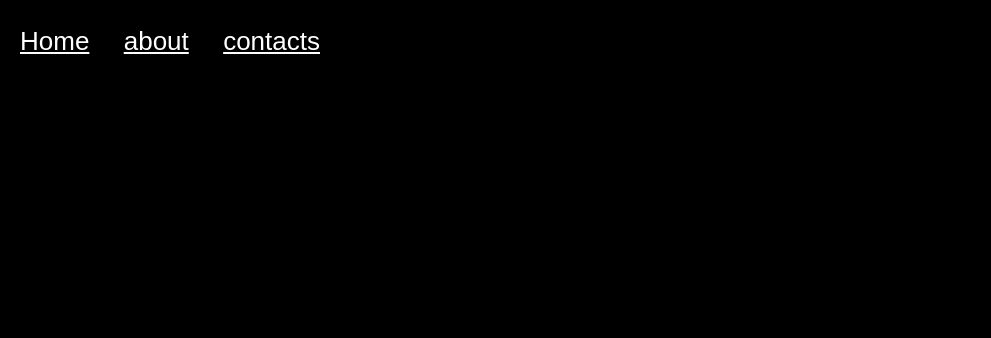
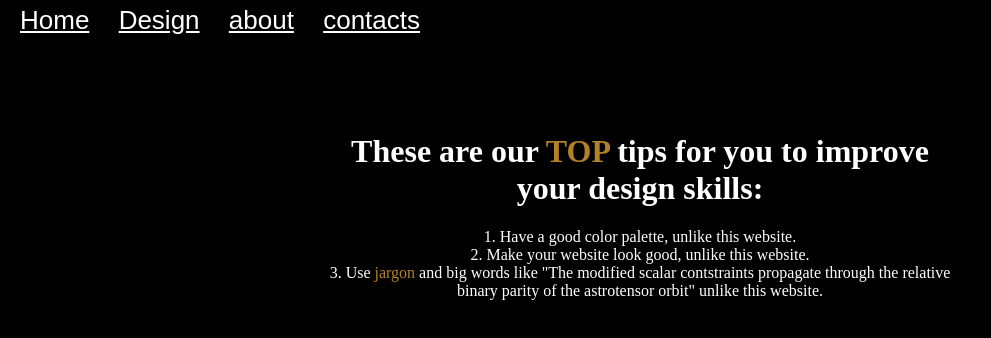
Before and after one commit to Juggle6/casual-programming, a React (Vite) app: page /Design in a window 1280 px wide. Before the commit this address had no page. Shown: the top 338 px of the page, without its empty margins (0-991 px from the left). Built offline with nearby package versions, Linux system fonts and the light colour scheme.

Commit message:
Added a new page for design tips with nonsense

```diff
--- a/src/App.jsx
+++ b/src/App.jsx
@@ -1,5 +1,6 @@
 import './App.css'
 import Home from './Pages/home/home.jsx'
+import DesignPage from './Pages/designPage/design'
 import Menu from './components/NavBar/menu'
 import Timeline from './components/timeline/timeline.jsx'
 import ContactsPage from './Pages/contactsPage/contactsPage.jsx';
@@ -15,17 +16,22 @@ const router = createBrowserRouter([
   {
     path: "/",
     element: <Home />,
-    errorElement: <ErrorPage />
+    errorElement: <ErrorPage />,
   },
   {
     path: "/about",
     element: <AboutPage />,
-    errorElement: <ErrorPage />
+    errorElement: <ErrorPage />,
     },
   {
     path: "/contacts",
     element: <ContactsPage />,
-    errorElement: <ErrorPage />
+    errorElement: <ErrorPage />,
+  },
+  {
+    path: "/Design",
+    element: <DesignPage />,
+    errorElement: <errorPage />,
   },
 ]);
 
--- a/src/Pages/contactsPage/contactsPage.css
+++ b/src/Pages/contactsPage/contactsPage.css
@@ -12,20 +12,30 @@ body {
 
 @keyframes fallDown {
     0% {
-        transform: translateY(-300px)
+        transform: scale(1.1, .9) translateY(-600px);
+    }
+    15% {
+        transform: scale(.9, 1.1) translateY(0);
+    }
+    36% {
+        transform: scale(1,1) translateY(0);
+    }
+    46% {
+        transform: scale(1.1, .9) translateY(0);
+    }
+    66% {
+        transform: scale(.9, 1.1) translateY(-100px);
+    }
+    86% {
+        transform: scale(1.05 .95) translateY(0);
+    }
+    93% {
+        transform: scale(1,1) translateY(-7px);
+    }
+    100% {
+        transform: scale(1,1) translateY(0);
     }
 
-    33% {
-        transform: translateY(0px);
-    }
-
-    66% {
-        transform: translateY(-75px);
-    }
-
-    100% {
-        transform: translateY(0px);
-    }
 }
 
 .creators {
--- /dev/null
+++ b/src/Pages/designPage/design.css
@@ -0,0 +1,25 @@
+body {
+    background-color: black;
+    text-align: center;
+}
+
+.UnderNavBar {
+    align-items: top;
+    position: absolute;
+    top: 25%;
+    left: 50%;
+    transform: translate(-50%, -50%);
+}
+
+h1 {
+    margin-top: 50px;
+    color: white;
+}
+
+p {
+    color: white;
+}
+
+.GoldEmphasis {
+    color: #B28228;
+}
--- /dev/null
+++ b/src/Pages/designPage/design.jsx
@@ -0,0 +1,22 @@
+import React from 'react'
+import './design.css'
+
+export default function DesignPage() {
+  return (
+    <div className="UnderNavBar">
+      <h1>
+      These are our <span className="GoldEmphasis">TOP</span> tips for you to improve your design skills:
+      </h1>
+      <p>
+      1. Have a good color palette, unlike this website.
+      <br/>
+      2. Make your website look good, unlike this website.
+      <br/>
+      3. Use <span className="GoldEmphasis">jargon </span>
+      and big words like "The modified scalar contstraints propagate
+      through the relative binary parity of the astrotensor orbit"
+      unlike this website.
+      </p>
+    </div>
+  )
+}
--- a/src/components/NavBar/menu.css
+++ b/src/components/NavBar/menu.css
@@ -12,7 +12,7 @@
     font-size: 26px;
     display: flex;
     justify-content: space-between;
-    width: 300px;
+    width: 400px;
     margin: 0px 20px;
 }
 
--- a/src/components/NavBar/menu.jsx
+++ b/src/components/NavBar/menu.jsx
@@ -5,6 +5,7 @@ export default function Menu() {
     <div className="navBar">
         <div className="navItems">
             <a href="/">Home</a>
+            <a href="/Design">Design</a>
             <a href="/about">about</a>
             <a href="/contacts">contacts</a>
         </div>
```
